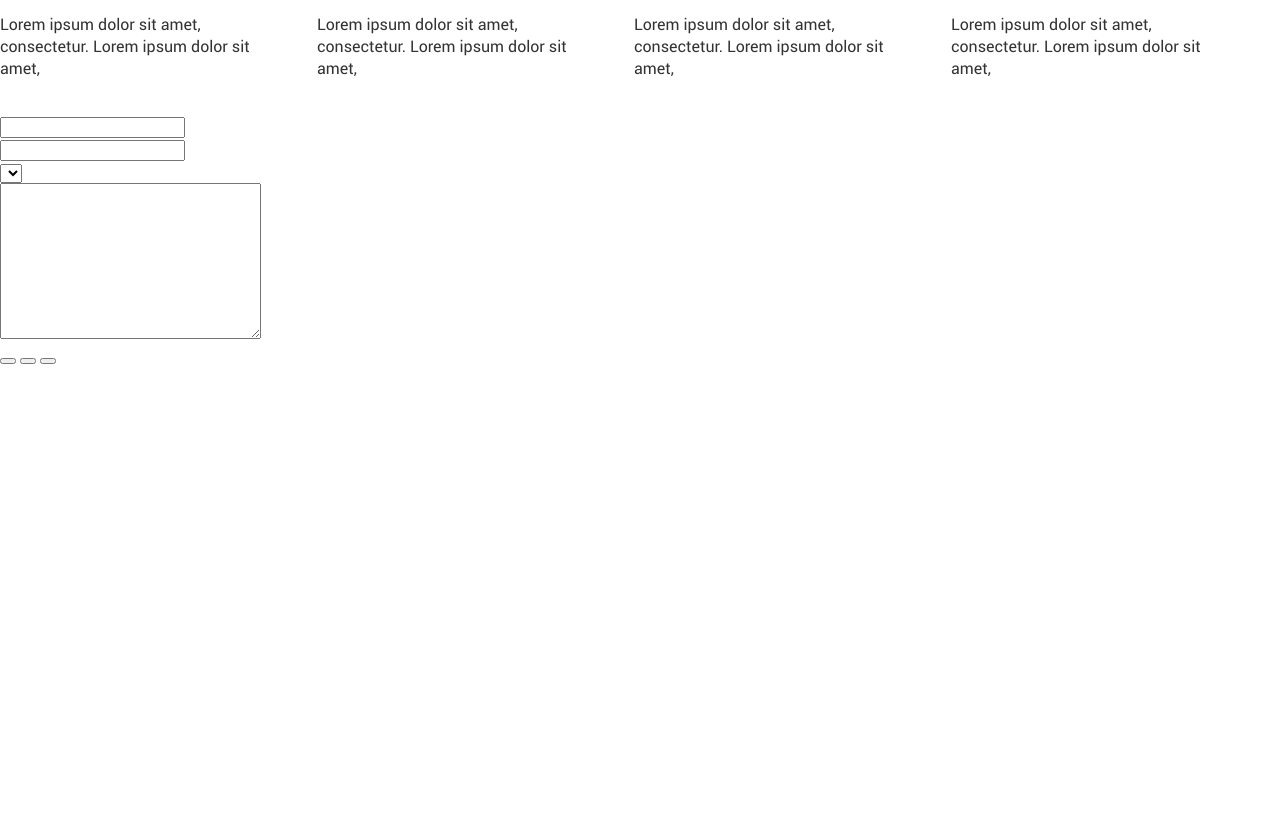
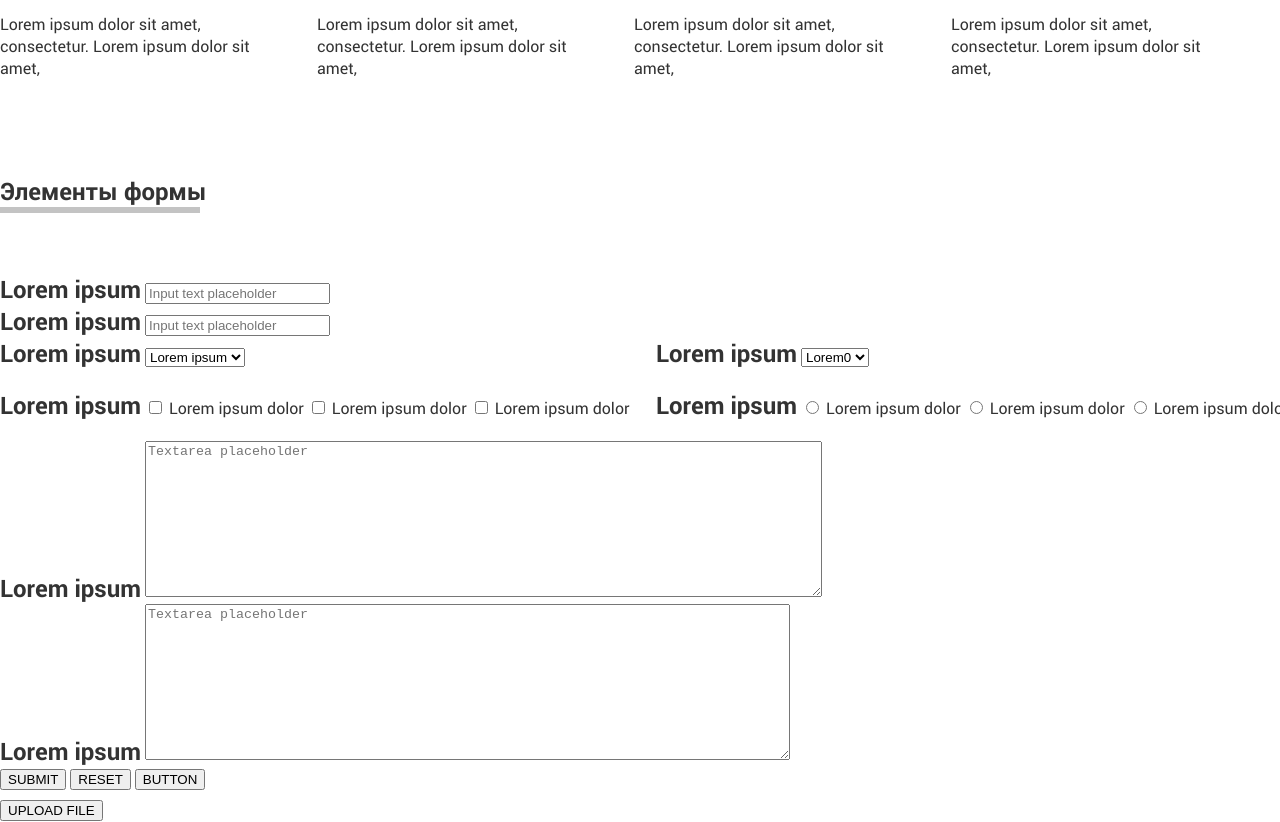
Before and after one commit to RuslanLozhkin/k17-homework09, a plain HTML site: page index.html in a window 1280 px wide. Shown: the part 3302-4124 px from the top of the page. Before the commit the page ends 3668 px from the top, so only its background shows below. Drawn offline with Linux system fonts and the light colour scheme.

Commit message:
May be done

```diff
--- a/index.html
+++ b/index.html
@@ -1,8 +1,8 @@
-<!DOCTYPE html>
+<!doctype html>
 <html lang="ru">
 <head>
     <meta charset="UTF-8">
-    <title>BLOG+ UI Kit</title>
+    <title>BLOG+ UI Kit Forms</title>
     <meta name="description" content="Lorem ipsum dolor.">
     <meta name="keywords" content="Lorem ipsum dolor.">
     <meta name="author" content="ruslan lozhkin">
@@ -252,7 +252,7 @@
             <div class="module-grid">
                <div class="module-grid__cell-2">
                    <div class="review-ava">
-                    <a href="#" target="_blank">
+                    <a href="#" >
                         <img src="img/no-avatar-default%20copy.png" alt>
                     </a>
                 </div>
@@ -277,7 +277,7 @@
             <div class="module-grid">
                <div class="module-grid__cell-2">
                    <div class="review-ava">
-                    <a href="#" target="_blank">
+                    <a href="#" >
                         <img src="img/no-avatar-default%20copy.png" alt>
                     </a>
                 </div>
@@ -327,7 +327,7 @@
             <div class="module-grid">
                <div class="module-grid__cell-2">
                    <div class="review-ava">
-                    <a href="#" target="_blank">
+                    <a href="#" >
                         <img src="img/no-avatar-default%20copy.png" alt>
                     </a>
                 </div>
@@ -369,7 +369,7 @@
             </div>
             <div class="gallery-thumb">
                 <div class="gallery-thumb__noimg">
-                    <a href="#" target="_blank">
+                    <a href="#" >
                         <img src="img/no-image.png" alt>
                     </a>
                 </div>
@@ -462,44 +462,92 @@
             <div class="clear"></div>
         </div><!--end gallery-->
         <!--form elements-->
-        <form action="" method="post">
+        <form action="" method="">
+           <div class="title">
+                <span>Элементы формы</span>
+                <hr>
+            </div>
             <div class="input">
-                <label>
-                    <input type="text">
+                <label><span class="form-element-title">Lorem ipsum</span>
+                    <input type="text" placeholder="Input text placeholder">
                 </label>
             </div>
-            <div class="input">
-                <label>
-                    <input type="text">
+            <div class="input input-icon">
+                <label><span class="form-element-title">Lorem ipsum</span>
+                    <input type="text" placeholder="Input text placeholder">
+                    <span class="icon"></span>
                 </label>
-                <div class="input__icon">
+            </div>
 
+            <div class="module-grid module-grid--gutters">
+                <div class="select module-grid__cell-6">
+                    <label for="select"><span class="form-element-title">Lorem ipsum</span></label>
+                        <select name="select" id="select">
+                            <option value="lorem0">Lorem ipsum</option>
+                            <option value="lorem1">Lorem ipsum</option>
+                            <option value="lorem2">Lorem ipsum</option>
+                            <option value="lorem3">Lorem ipsum</option>
+                            <option value="lorem4">Lorem ipsum</option>
+                            <option value="lorem5">Lorem ipsum</option>
+                            <option value="lorem6">Lorem ipsum</option>
+                            <option value="lorem7">Lorem ipsum</option>
+                            <option value="lorem8">Lorem ipsum</option>
+                            <option value="lorem9">Lorem ipsum</option>
+                        </select>
+                </div>
+                <div class="select select-icon module-grid__cell-6">
+                    <label for="select1"><span class="form-element-title">Lorem ipsum</span></label>
+                        <select name="select" id="select1">
+                            <option value="lorem0">Lorem0</option>
+                            <option value="lorem1">Lorem1</option>
+                            <option value="lorem2">Lorem2</option>
+                            <option value="lorem3">Lorem3</option>
+                            <option value="lorem4">Lorem4</option>
+                            <option value="lorem5">Lorem5</option>
+                            <option value="lorem6">Lorem6</option>
+                            <option value="lorem7">Lorem7</option>
+                            <option value="lorem8">Lorem8</option>
+                            <option value="lorem9">Lorem9</option>
+                        </select>
+                    <span class="icon"></span>
                 </div>
             </div>
-            <div class="select">
-                <label>
-                    <select name="" id="">
-
-                    </select>
-                </label>
-                <div class="select__icon">
-
+            <div class="module-grid module-grid--gutters">
+                <div class="checkbox module-grid__cell-6">
+                    <span class="form-element-title">Lorem ipsum</span>
+                    <input type="checkbox" name="check" id="ch1">
+                    <label for='ch1'>Lorem ipsum dolor</label>
+                    <input type="checkbox" name="check" id="ch2">
+                    <label for='ch2'>Lorem ipsum dolor</label>
+                    <input type="checkbox" name="check" id="ch3">
+                    <label for='ch3'>Lorem ipsum dolor</label>
+                </div>
+                <div class="radiobtn module-grid__cell-6">
+                    <span class="form-element-title">Lorem ipsum</span>
+                    <input type="radio" name="lorem" id="r1">
+                    <label for='r1'>Lorem ipsum dolor</label>
+                    <input type="radio" name="lorem" id="r2">
+                    <label for='r2'>Lorem ipsum dolor</label>
+                    <input type="radio" name="lorem" id="r3">
+                    <label for='r3'>Lorem ipsum dolor</label>
                 </div>
             </div>
-            <div class="textarea">
-                <label>
-                    <textarea name="" id="" cols="30" rows="10">
+                <div class="textarea">
+                    <label for='textarea'><span class="form-element-title">Lorem ipsum</span></label>
+                        <textarea name="textarea" id="textarea" cols="82" rows="10" placeholder="Textarea placeholder"></textarea>
+                </div>
+                <div class="textarea textarea-icon">
+                    <label for='textarea-icon'><span class="form-element-title">Lorem ipsum</span></label>
+                        <textarea name="textarea-icon" id="textarea-icon" cols="78" rows="10" placeholder="Textarea placeholder"></textarea>
+                        <span class="icon"></span>
+                </div>
 
-                    </textarea>
-                </label>
-                <div class="textarea__icon">
-
-                </div>
-            </div>
-            <div class="btns">
-                <button></button>
-                <button></button>
-                <button></button>
+            <input class="btns" type="button" value="SUBMIT">
+            <input class="btns" type="button" value="RESET">
+            <input class="btns" type="button" value="BUTTON">
+            <div class="up-file">
+                <input type="button" value="UPLOAD FILE">
+                <span class="icon"></span>
             </div>
         </form>
         <!--end form elements-->
```
